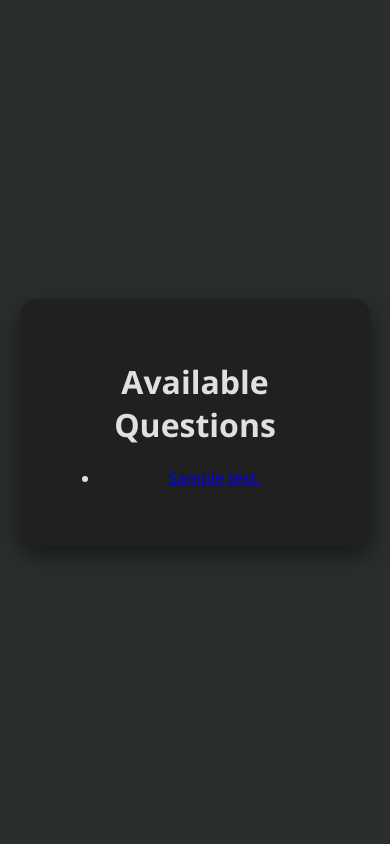
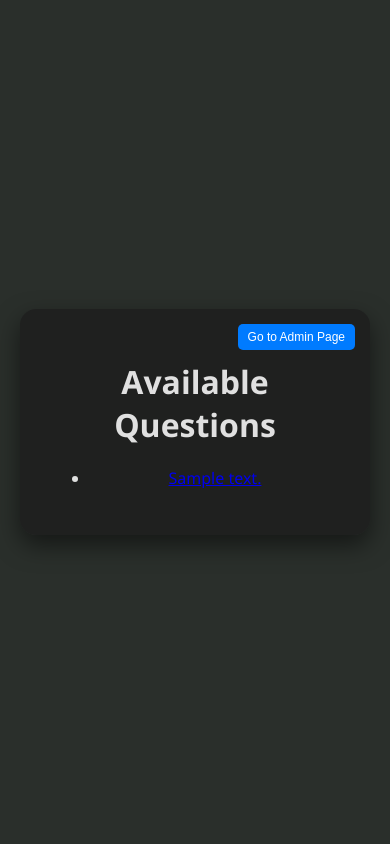
Before and after one commit to Pedro-Taiette/learning_django, a Django app: template learning_django/polls/templates/polls/index.html in a window 390 px wide. Run offline with Django 3.2, Linux system fonts and the light colour scheme; the template is opened without the code that fills it: most values are stand-ins (such as "Sample title", 1, 10 or a date in 2020).

Commit message:
Operation buttons

```diff
--- a/learning_django/polls/static/polls/style.css
+++ b/learning_django/polls/static/polls/style.css
@@ -12,12 +12,14 @@
     justify-content: center;
     min-height: 100vh;
     transition: background-color 0.3s ease-in-out;
+    position: relative;
 }
 
 .poll-container, .poll-results {
+    position: relative;
     max-width: 700px;
     background: rgba(30, 30, 30, 0.85);
-    padding: 40px;
+    padding: 50px 40px 40px;
     border-radius: 16px;
     box-shadow: 0 10px 25px rgba(0, 0, 0, 0.5);
     text-align: center;
@@ -27,6 +29,29 @@
 
 .poll-container:hover, .poll-results:hover {
     transform: scale(1.02);
+}
+
+.poll-admin-button {
+    position: absolute;
+    top: 15px;
+    right: 15px;
+}
+
+.admin-button {
+    background-color: #007bff;
+    color: white;
+    padding: 6px 12px;
+    border: none;
+    border-radius: 5px;
+    font-size: 14px;
+    cursor: pointer;
+    font-weight: 500;
+    transition: background 0.3s ease, transform 0.2s;
+}
+
+.admin-button:hover {
+    background-color: #0056b3;
+    transform: scale(1.1);
 }
 
 .poll-question {
@@ -136,6 +161,46 @@
     color: #cc7a00;
 }
 
+@media (max-width: 768px) {
+    .poll-container, .poll-results {
+        max-width: 90%;
+        padding: 30px;
+    }
+
+    .admin-button {
+        padding: 6px 10px;
+        font-size: 12px;
+    }
+}
+
+.poll-buttons {
+    display: flex;
+    flex-direction: column;
+    gap: 15px;
+    margin-top: 30px;
+}
+
+.poll-vote-again {
+    display: block;
+    text-align: center;
+    background-color: #ffcc00;
+    color: #333;
+    padding: 14px 24px;
+    border-radius: 10px;
+    font-size: 20px;
+    font-weight: bold;
+    text-decoration: none;
+    transition: background 0.3s ease-in-out, transform 0.2s;
+}
+
+.poll-vote-again:hover {
+    transform: scale(1.05);
+}
+
+.poll-vote-again:active {
+    transform: scale(1.02);
+}
+
 footer {
     text-align: center;
     padding: 20px;
--- a/learning_django/polls/templates/polls/index.html
+++ b/learning_django/polls/templates/polls/index.html
@@ -3,6 +3,13 @@
 <link rel="stylesheet" href="{% static 'polls/style.css' %}">
 
 <div class="poll-container">
+    <!-- Admin Button -->
+    <div class="poll-admin-button">
+        <a href="{% url 'admin:index' %}">
+            <button class="admin-button">Go to Admin Page</button>
+        </a>
+    </div>
+
     <h1 class="poll-header">Available Questions</h1>
 
     {% if latest_question_list %}
--- a/learning_django/polls/templates/polls/results.html
+++ b/learning_django/polls/templates/polls/results.html
@@ -16,5 +16,8 @@
         {% endfor %}
     </ul>
 
-    <a href="{% url 'polls:detail' question.id %}" class="poll-vote-again">Vote Again</a>
+    <div class="poll-buttons">
+        <a href="{% url 'polls:detail' question.id %}" class="poll-vote-again">Vote Again</a>
+        <a href="{% url 'polls:index' %}" class="poll-vote-again">Back to Home</a>
+    </div>
 </div>
```
